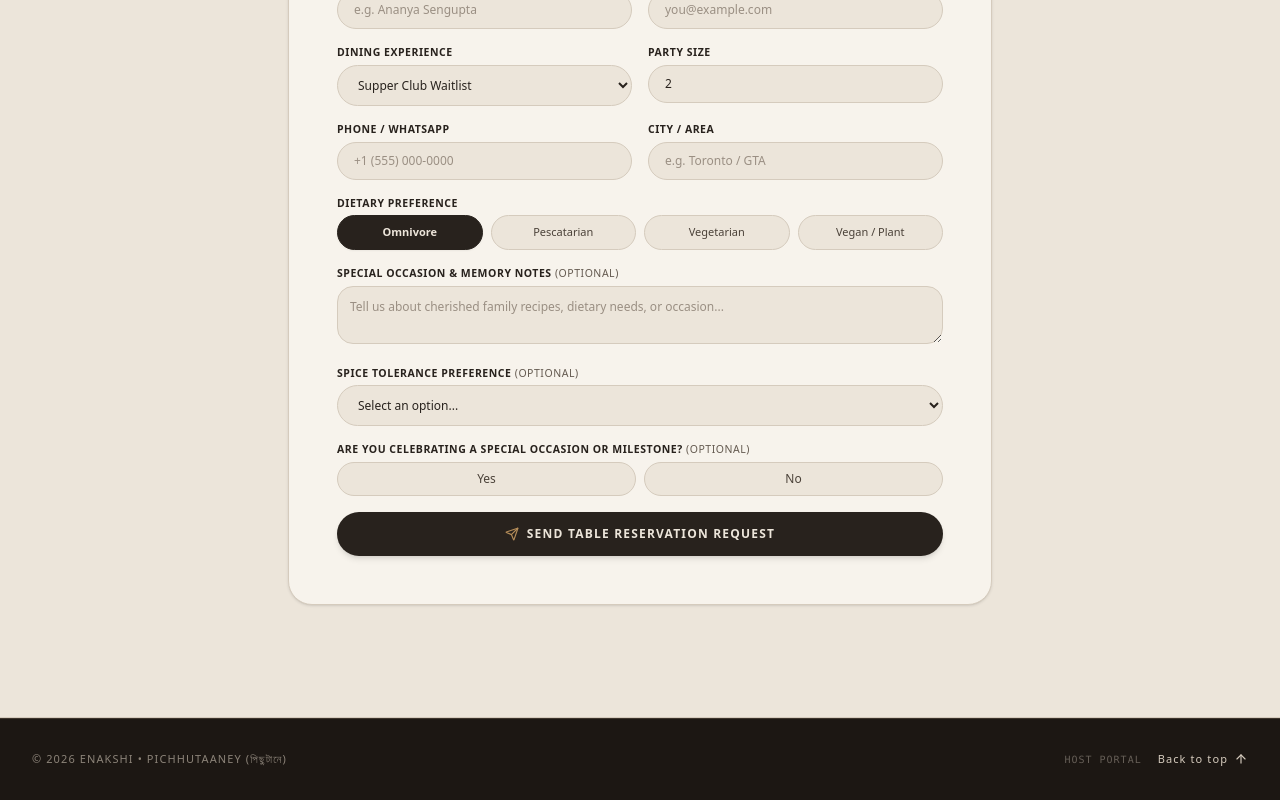
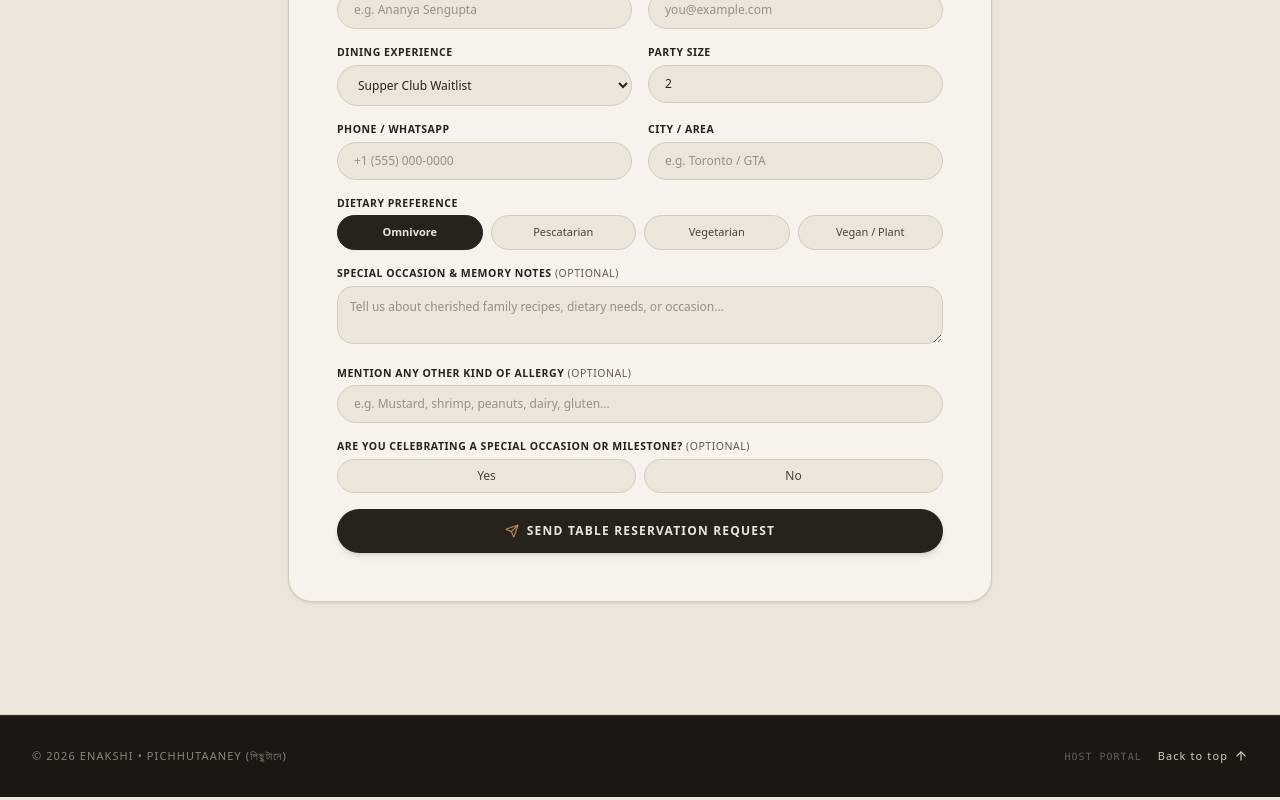
Before and after one commit to Rumpakoley/Pichutaaney, a React (Vite) app: page / in a window 1280 px wide. Shown: the part 4677-5477 px from the top of the page. Built offline with nearby package versions, Linux system fonts and the light colour scheme.

Commit message:
Update question to 'Mention any other kind of allergy'

```diff
--- a/src/App.tsx
+++ b/src/App.tsx
@@ -18,10 +18,10 @@ import { useScrollReveal } from './hooks/useScrollReveal';
 
 const INITIAL_CUSTOM_QUESTIONS: FormCustomQuestion[] = [
   {
-    id: 'q-spice',
-    label: 'Spice Tolerance Preference',
-    type: 'dropdown',
-    options: ['Authentic Bengali (Bold & Pungent)', 'Balanced / Medium', 'Mild / Gentle'],
+    id: 'q-allergy',
+    label: 'Mention any other kind of allergy',
+    type: 'text',
+    placeholder: 'e.g. Mustard, shrimp, peanuts, dairy, gluten...',
     required: false,
     enabled: true,
   },
@@ -75,7 +75,24 @@ export default function App() {
   const [customQuestions, setCustomQuestions] = useState<FormCustomQuestion[]>(() => {
     try {
       const saved = localStorage.getItem('pichhutaaney_custom_questions');
-      return saved ? JSON.parse(saved) : INITIAL_CUSTOM_QUESTIONS;
+      if (saved) {
+        const parsed: FormCustomQuestion[] = JSON.parse(saved);
+        // Migrate old spice tolerance question if present
+        return parsed.map(q => {
+          if (q.id === 'q-spice' || q.label.toLowerCase().includes('spice tolerance')) {
+            return {
+              id: 'q-allergy',
+              label: 'Mention any other kind of allergy',
+              type: 'text',
+              placeholder: 'e.g. Mustard, shrimp, peanuts, dairy, gluten...',
+              required: false,
+              enabled: q.enabled ?? true,
+            };
+          }
+          return q;
+        });
+      }
+      return INITIAL_CUSTOM_QUESTIONS;
     } catch {
       return INITIAL_CUSTOM_QUESTIONS;
     }
```
